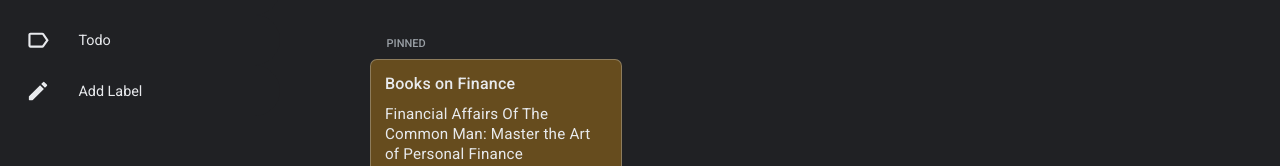
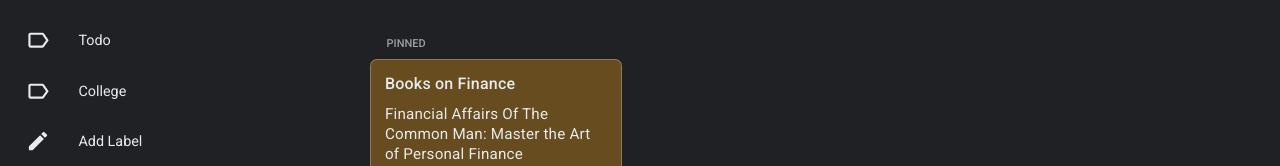
Before and after one commit to Chetandhangar/googlekeep, a React (Create React App) app: page / in a window 1280 px wide. Shown: the part 157-323 px from the top of the page. Built offline with nearby package versions, Linux system fonts and the light colour scheme.

Commit message:
update- add new lable to context

```diff
--- a/src/ContextProviders/LabelContext.js
+++ b/src/ContextProviders/LabelContext.js
@@ -2,7 +2,7 @@ import { useContext, createContext, useState } from "react";
 const LabelContext = createContext();
 
 export function LabelProvider({ children }) {
-    const [labelList, setLabelList] = useState(["None", "Important", "Todo"]);
+    const [labelList, setLabelList] = useState(["None", "Important", "Todo","College"]);
     const [selectedLabel, setSelectedLabel] = useState("");
     return (
         <LabelContext.Provider
```
